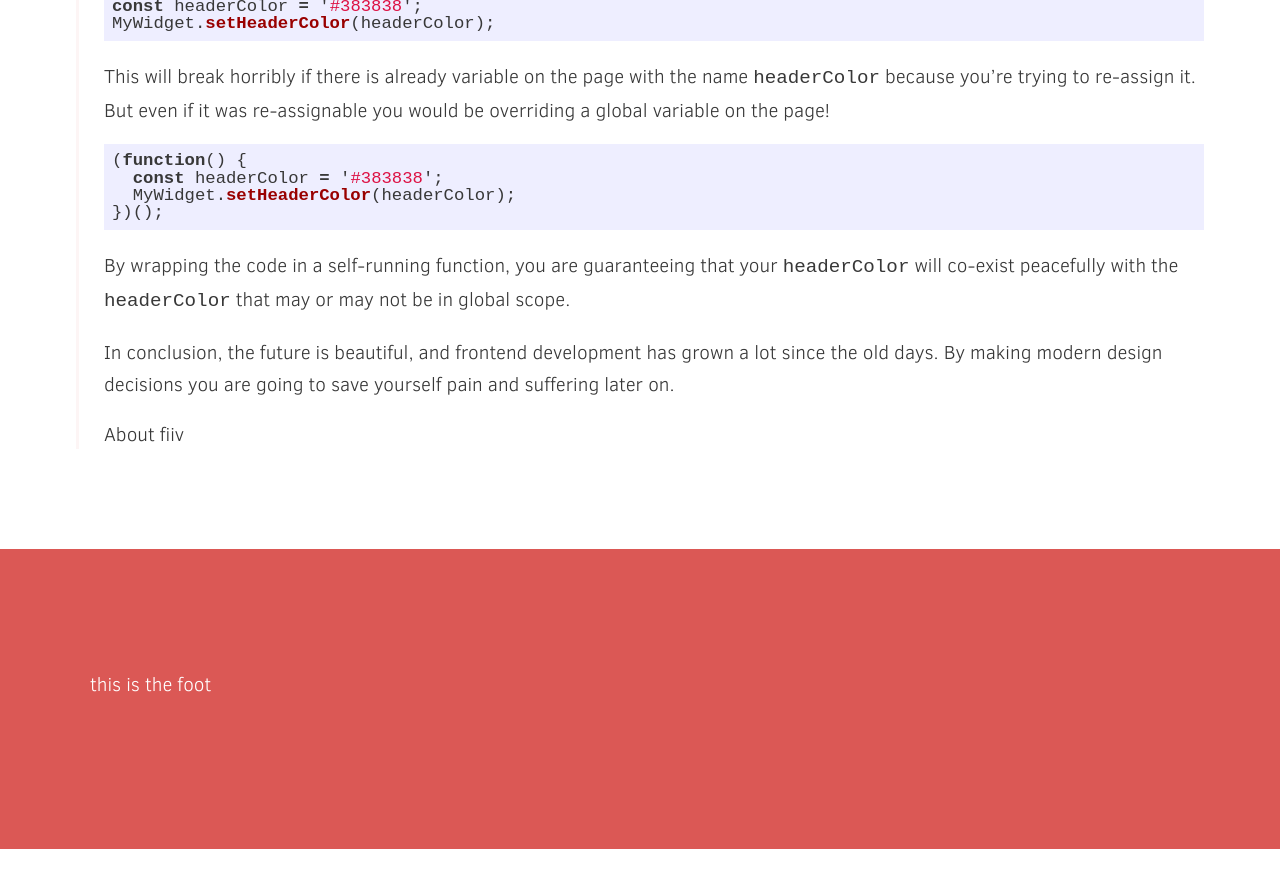
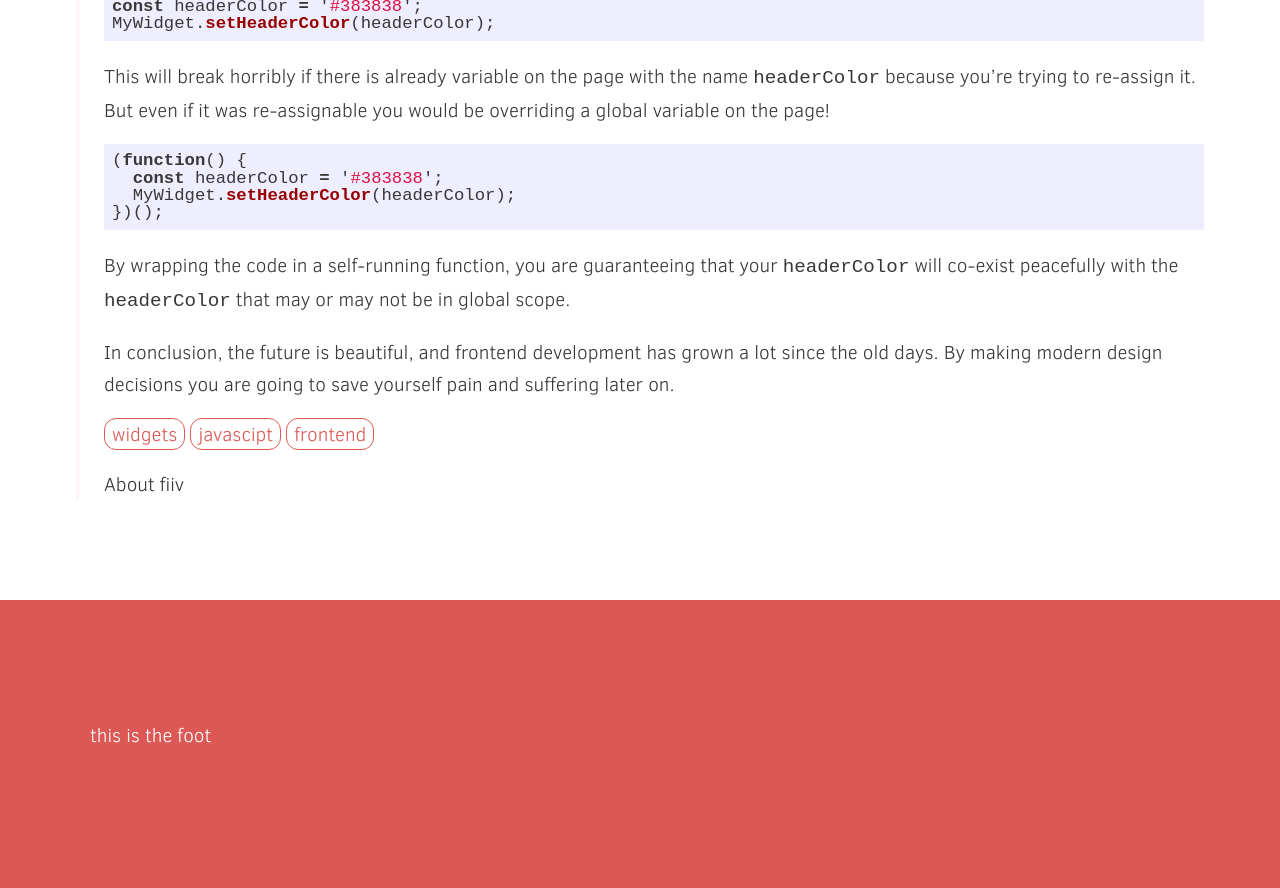
Before and after one commit to mtimofiiv/80days.in, a Jekyll site: the page built from _posts/2018-09-12-3-tips-on-making-a-modern-widget.markdown, in a window 1280 px wide and 900 px high, scrolled down 3196 px. Shown: the top 888 px of the window. Built offline with Jekyll 4.4.1, drawn with Linux system fonts in a browser that asks for light colours; comment, search, counter and statistics services are not loaded; before the commit the page ends 4045 px from its top, so only the background shows below that.

Commit message:
updating the tags in a couple of posts

```diff
--- a/_posts/2018-09-12-3-tips-on-making-a-modern-widget.markdown
+++ b/_posts/2018-09-12-3-tips-on-making-a-modern-widget.markdown
@@ -2,7 +2,7 @@
 layout: post
 title:  "3 tips on building a modern embedded widget"
 date:   2018-09-10 11:33:41 +0200
-categories: jekyll update
+tags: [ 'widgets', 'javascipt', 'frontend' ]
 masthead: https://upload.wikimedia.org/wikipedia/commons/thumb/6/69/Cygnus_Wall.jpg/1024px-Cygnus_Wall.jpg
 ---
 Working for one client, I had to write a widget that would JustWork™ in clients' websites, adapting to their colour schemes and not interfering in their own scripts. It's actually not that hard when you identify the requirements of what you're doing! I thought I'd share my learnings with the community.
--- a/_posts/2018-09-14-automatic-updated_at-stamps-in-postgres.markdown
+++ b/_posts/2018-09-14-automatic-updated_at-stamps-in-postgres.markdown
@@ -2,7 +2,7 @@
 layout: post
 title:  "Let Postgres generate thouse updated_at timestamps for you"
 date:   2018-09-10 11:33:41 +0200
-categories: jekyll update
+tags: [ 'sql', 'postgres', 'postgresql', 'tech' ]
 masthead: https://upload.wikimedia.org/wikipedia/commons/thumb/6/69/Cygnus_Wall.jpg/1024px-Cygnus_Wall.jpg
 ---
 
```
